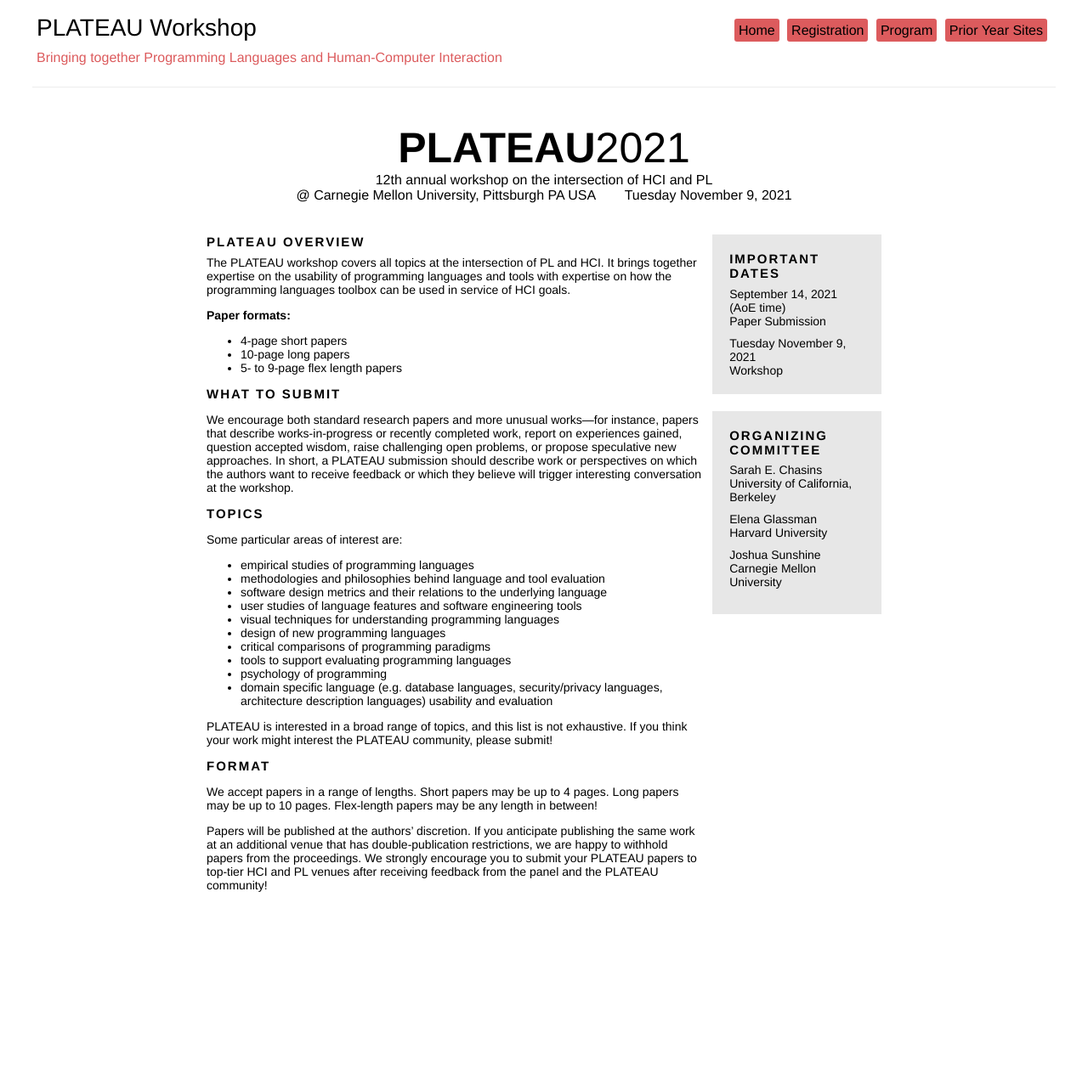
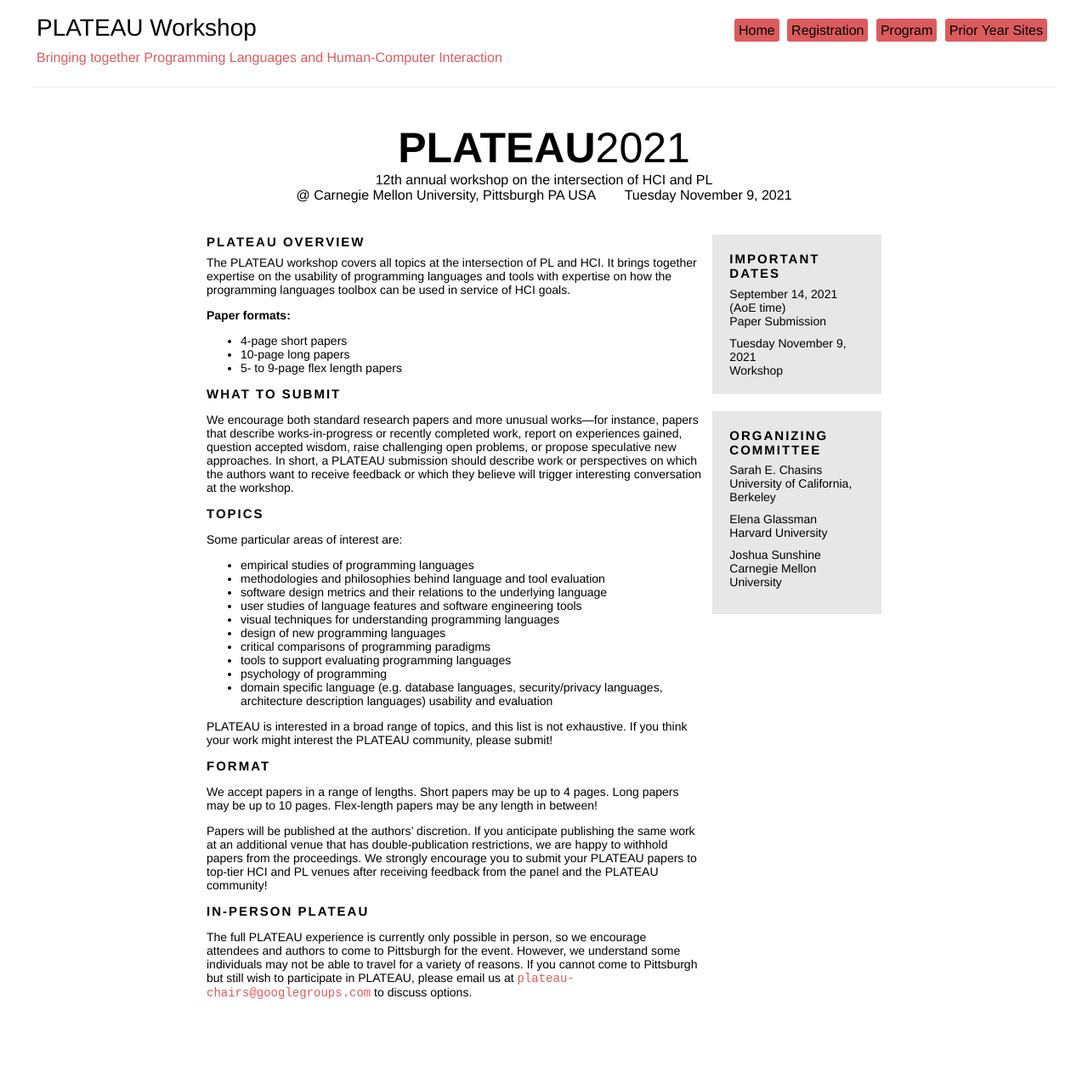
Before and after one commit to plateau-workshop/plateau-2024, a Jekyll site: the page built from index.html, in a window 1280 px wide. Shown: the whole page at 85% size. Built offline with Jekyll 4.4.1, drawn with Linux system fonts in a browser that asks for light colours; before the commit the page ends 1155 px from its top, so only the background shows below that.

Commit message:
Adding note about in person.

```diff
--- a/assets/css/custom.css
+++ b/assets/css/custom.css
@@ -837,3 +837,8 @@
 .special{
   background-color: rgb(255,230,230);
 }
+
+.email{
+  color: rgb(220, 91, 93);
+  font-family: monospace;
+}
--- a/index.html
+++ b/index.html
@@ -87,4 +87,12 @@
     </p>
 {% endif %}
 
+<div class="header lead">
+    In-Person PLATEAU
     </div>
+
+    <p>
+        The full PLATEAU experience is currently only possible in person, so we encourage attendees and authors to come to Pittsburgh for the event. However, we understand some individuals may not be able to travel for a variety of reasons. If you cannot come to Pittsburgh but still wish to participate in PLATEAU, please email us at <span class="email">plateau-chairs@googlegroups.com</span> to discuss options.
+    </p>
+
+    </div>
```
Also changed, not shown: 3 other files.
